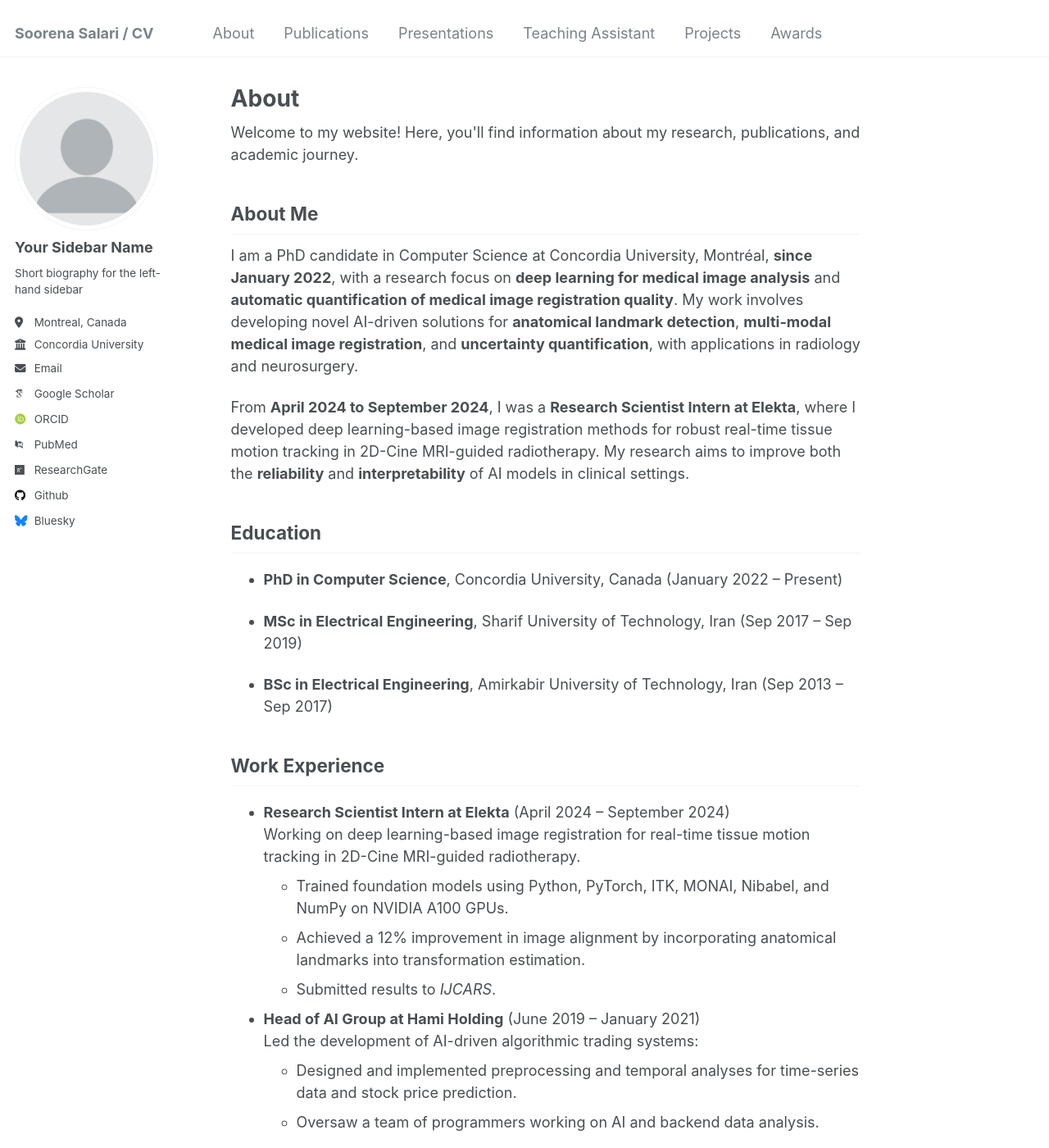
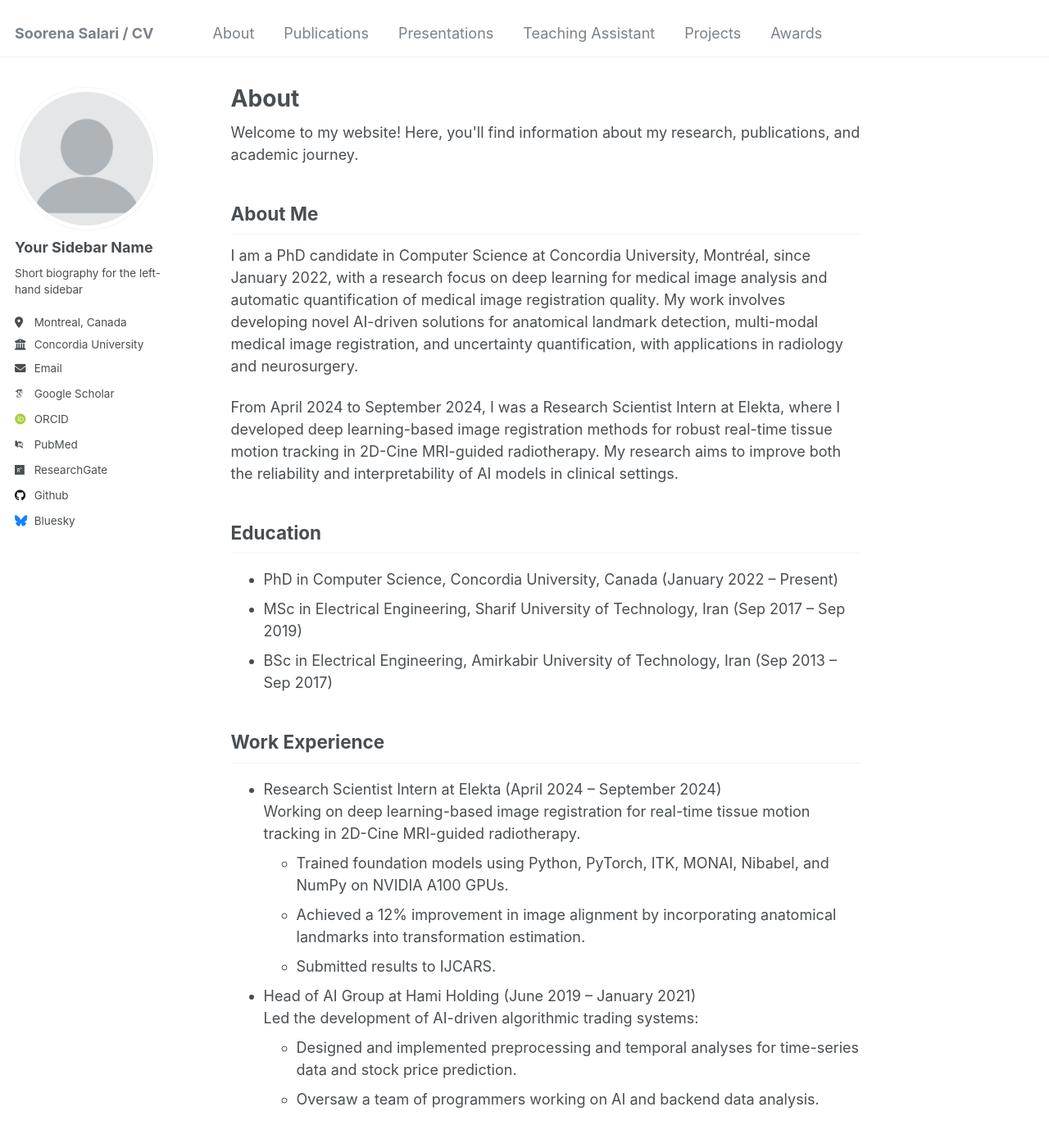
Before and after one commit to soorenasalari/soorenasalari.github.io, a Jekyll site: the page built from _pages/about.md, in a window 1280 px wide and 1400 px high. Shown: the whole window at 82% size. Built offline with Jekyll 4.4.1, drawn with Linux system fonts in a browser that asks for light colours; some web fonts are replaced; some of the changed text lies outside the part shown.

Commit message:
Update about.md
Signed-off-by: Soorena Salari <73616711+soorenasalari@users.noreply.github.com>

```diff
--- a/_pages/about.md
+++ b/_pages/about.md
@@ -10,25 +10,23 @@ redirect_from:
 <p>Welcome to my website! Here, you'll find information about my research, publications, and academic journey.</p>
 
 ## About Me
-I am a PhD candidate in Computer Science at Concordia University, Montréal, **since January 2022**, with a research focus on **deep learning for medical image analysis** and **automatic quantification of medical image registration quality**. My work involves developing novel AI-driven solutions for **anatomical landmark detection**, **multi-modal medical image registration**, and **uncertainty quantification**, with applications in radiology and neurosurgery.
+I am a PhD candidate in Computer Science at Concordia University, Montréal, since January 2022, with a research focus on deep learning for medical image analysis and automatic quantification of medical image registration quality. My work involves developing novel AI-driven solutions for anatomical landmark detection, multi-modal medical image registration, and uncertainty quantification, with applications in radiology and neurosurgery.
 
-From **April 2024 to September 2024**, I was a **Research Scientist Intern at Elekta**, where I developed deep learning-based image registration methods for robust real-time tissue motion tracking in 2D-Cine MRI-guided radiotherapy. My research aims to improve both the **reliability** and **interpretability** of AI models in clinical settings.
+From April 2024 to September 2024, I was a Research Scientist Intern at Elekta, where I developed deep learning-based image registration methods for robust real-time tissue motion tracking in 2D-Cine MRI-guided radiotherapy. My research aims to improve both the reliability and interpretability of AI models in clinical settings.
 
 ## Education
-- **PhD in Computer Science**, Concordia University, Canada (January 2022 – Present)
-
-- **MSc in Electrical Engineering**, Sharif University of Technology, Iran (Sep 2017 – Sep 2019)
-
-- **BSc in Electrical Engineering**, Amirkabir University of Technology, Iran (Sep 2013 – Sep 2017)
+- PhD in Computer Science, Concordia University, Canada (January 2022 – Present)
+- MSc in Electrical Engineering, Sharif University of Technology, Iran (Sep 2017 – Sep 2019)
+- BSc in Electrical Engineering, Amirkabir University of Technology, Iran (Sep 2013 – Sep 2017)
 
 ## Work Experience
-- **Research Scientist Intern at Elekta** (April 2024 – September 2024)
+- Research Scientist Intern at Elekta (April 2024 – September 2024)
   Working on deep learning-based image registration for real-time tissue motion tracking in 2D-Cine MRI-guided radiotherapy.
   - Trained foundation models using Python, PyTorch, ITK, MONAI, Nibabel, and NumPy on NVIDIA A100 GPUs.
   - Achieved a 12% improvement in image alignment by incorporating anatomical landmarks into transformation estimation.
-  - Submitted results to *IJCARS*.
+  - Submitted results to IJCARS.
 
-- **Head of AI Group at Hami Holding** (June 2019 – January 2021)
+- Head of AI Group at Hami Holding (June 2019 – January 2021)
   Led the development of AI-driven algorithmic trading systems:
   - Designed and implemented preprocessing and temporal analyses for time-series data and stock price prediction.
   - Oversaw a team of programmers working on AI and backend data analysis.
@@ -40,22 +38,20 @@ From **April 2024 to September 2024**, I was a **Research Scientist Intern at El
 - Uncertainty Quantification in AI
 - Contrast-Agnostic Learning
 
-
 ## Honors & Awards
-- **Concordia University In-Course Graduate Bursary in Computer Science (2025)**
-- **Concordia University CENPARMI Graduate Scholarship (2025)**
-- **IEEE Transactions on Medical Imaging (TMI) Distinguished Reviewer (2024)**
-- **Mitacs Accelerate Fellowship for Internship at Elekta (2024)**
-- **Concordia University Carolyn Renaud Teaching Assistantship Award (2024)**
-- **Concordia University Conference & Exposition Award (2023)**
-- **Concordia University Travel Conference Support (2023)**
-- **Quebec Bio-Imaging Network (QBIN) Conference Travel Award (2023)**
-- **Image Processing Best Student Paper Award, SPIE Medical Imaging (2023)**
-- **Concordia University Tuition Award of Excellence for International Students (2021)**
-
+- Concordia University In-Course Graduate Bursary in Computer Science (2025)
+- Concordia University CENPARMI Graduate Scholarship (2025)
+- IEEE Transactions on Medical Imaging (TMI) Distinguished Reviewer (2024)
+- Mitacs Accelerate Fellowship for Internship at Elekta (2024)
+- Concordia University Carolyn Renaud Teaching Assistantship Award (2024)
+- Concordia University Conference & Exposition Award (2023)
+- Concordia University Travel Conference Support (2023)
+- Quebec Bio-Imaging Network (QBIN) Conference Travel Award (2023)
+- Image Processing Best Student Paper Award, SPIE Medical Imaging (2023)
+- Concordia University Tuition Award of Excellence for International Students (2021)
 
 ## Contact
-Feel free to reach out via email at **soorena.salari374@gmail.com** or connect with me on professional networks for research discussions and collaborations.
+Feel free to reach out via email at soorena.salari374@gmail.com or connect with me on professional networks for research discussions and collaborations.
 
 ---
 
@@ -83,17 +79,17 @@ Feel free to reach out via email at **soorena.salari374@gmail.com** or connect w
   <h1>News Timeline</h1>
   <ul class="timeline" style="list-style: none; padding: 0;">
     <li style="margin-bottom: 20px;">
-      <strong>November 2024:</strong> Our paper <a href="/publication/2024-11-20-CAMLD" style="color: #0073e6; text-decoration: none;"><em>CAMLD: Contrast-Agnostic Medical Landmark Detection with Consistency-Based Regularization</em></a> is now available on arXiv.
+      November 2024: Our paper <a href="/publication/2024-11-20-CAMLD" style="color: #0073e6; text-decoration: none;"><em>CAMLD: Contrast-Agnostic Medical Landmark Detection with Consistency-Based Regularization</em></a> is now available on arXiv.
     </li>
     <li style="margin-bottom: 20px;">
-      <strong>September 2023:</strong> Two papers accepted at MICCAI 2023:
+      September 2023: Two papers accepted at MICCAI 2023:
       <ul>
         <li><em>FocalErrorNet: Uncertainty-aware focal modulation network for inter-modal registration error estimation in ultrasound-guided neurosurgery</em> (Oral presentation, top 13% of submissions)</li>
         <li><em>Towards multi-modal anatomical landmark detection for ultrasound-guided brain tumor resection with contrastive learning</em></li>
       </ul>
     </li>
     <li style="margin-bottom: 20px;">
-      <strong>January 2022:</strong> Started PhD in Computer Science at Concordia University.
+      January 2022: Started PhD in Computer Science at Concordia University.
     </li>
   </ul>
 </section>
```
